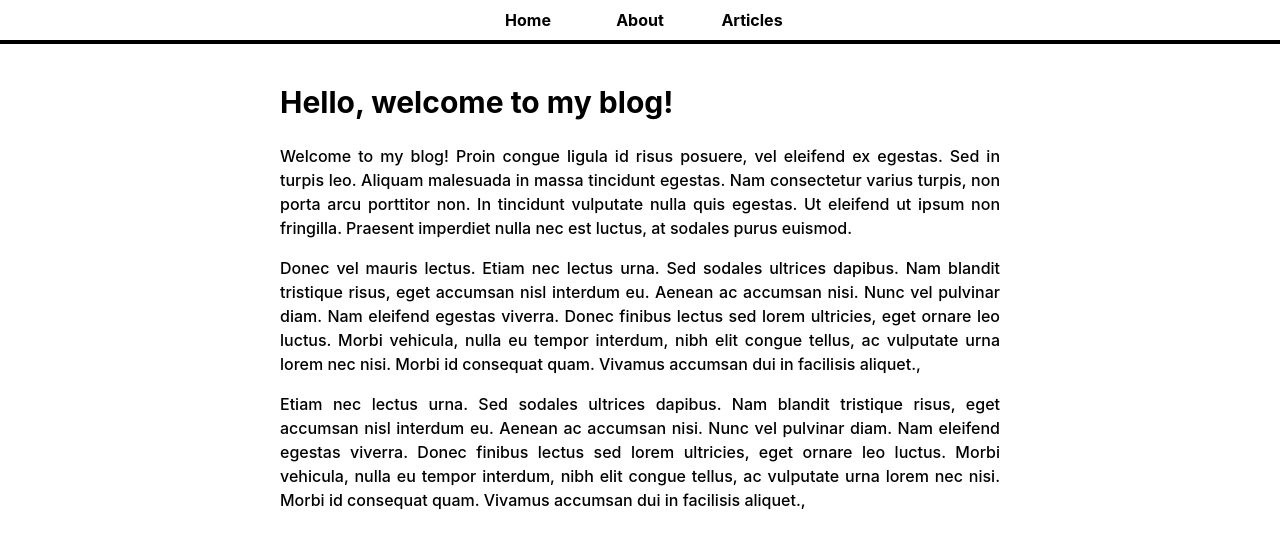
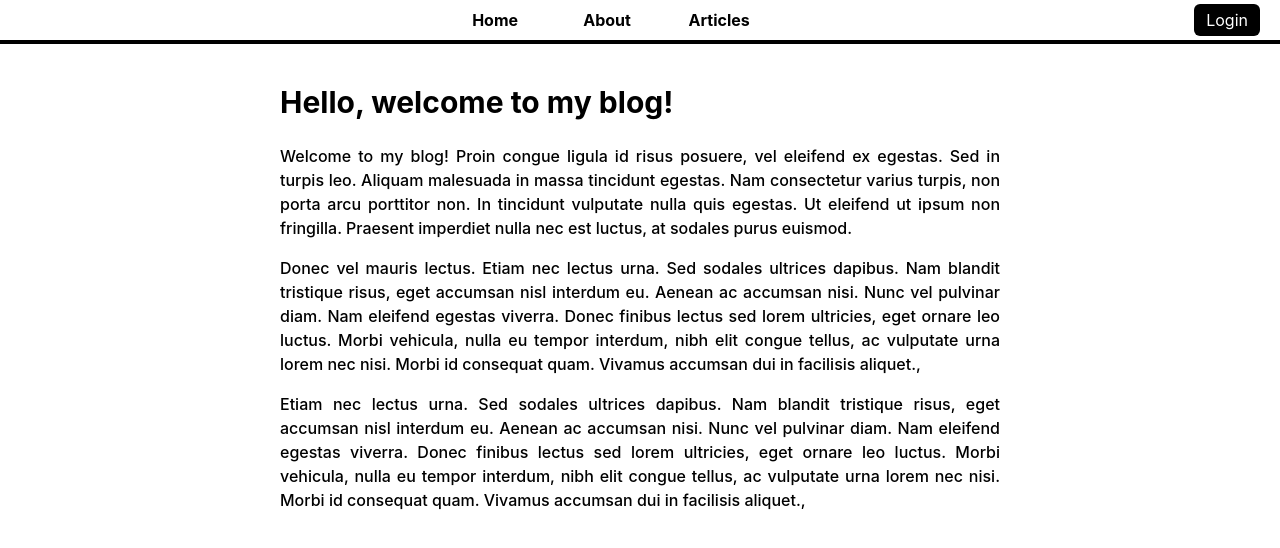
Before and after one commit to MAGHPMallawaarachchi/ink-link, a React (Create React App) app: page / in a window 1280 px wide. Shown: the top 548 px of the page. Built offline with nearby package versions, Linux system fonts and the light colour scheme; no server answers.

Commit message:
Add user authentication to Navbar component

```diff
--- a/src/components/Navbar.js
+++ b/src/components/Navbar.js
@@ -1,19 +1,29 @@
 import { Link } from 'react-router-dom';
+import { getAuth, signOut } from 'firebase/auth';
+import useUser from '../hooks/useUser';
 
 const Navbar = () => {
-    return(
-        <nav className="border-b-4 border-black">
-            <ul className='flex items-center justify-center text-base font-bold'>
+    const { user } = useUser();
+
+    return (
+        <nav className="flex items-center justify-between px-5 border-b-4 border-black">
+            <ul className='flex items-center justify-center flex-grow text-base font-bold'>
                 <li className="flex items-center justify-center h-10 hover:bg-black hover:text-white w-28">
                     <Link to="/">Home</Link>
                 </li>
-                <li  className="flex items-center justify-center h-10 hover:bg-black hover:text-white w-28">
+                <li className="flex items-center justify-center h-10 hover:bg-black hover:text-white w-28">
                     <Link to="/about">About</Link>
                 </li>
                 <li className="flex items-center justify-center h-10 hover:bg-black hover:text-white w-28">
                     <Link to="/articles">Articles</Link>
                 </li>
             </ul>
+            <div className='flex items-end'>
+                {user
+                    ? <button onClick={()=>{signOut(getAuth());}} className='px-3 py-1 text-white bg-black rounded-md'>Logout</button>
+                    : <Link className='px-3 py-1 text-white bg-black rounded-md' to="/login">Login</Link>
+                }
+            </div>
         </nav>
     );
 }
```
